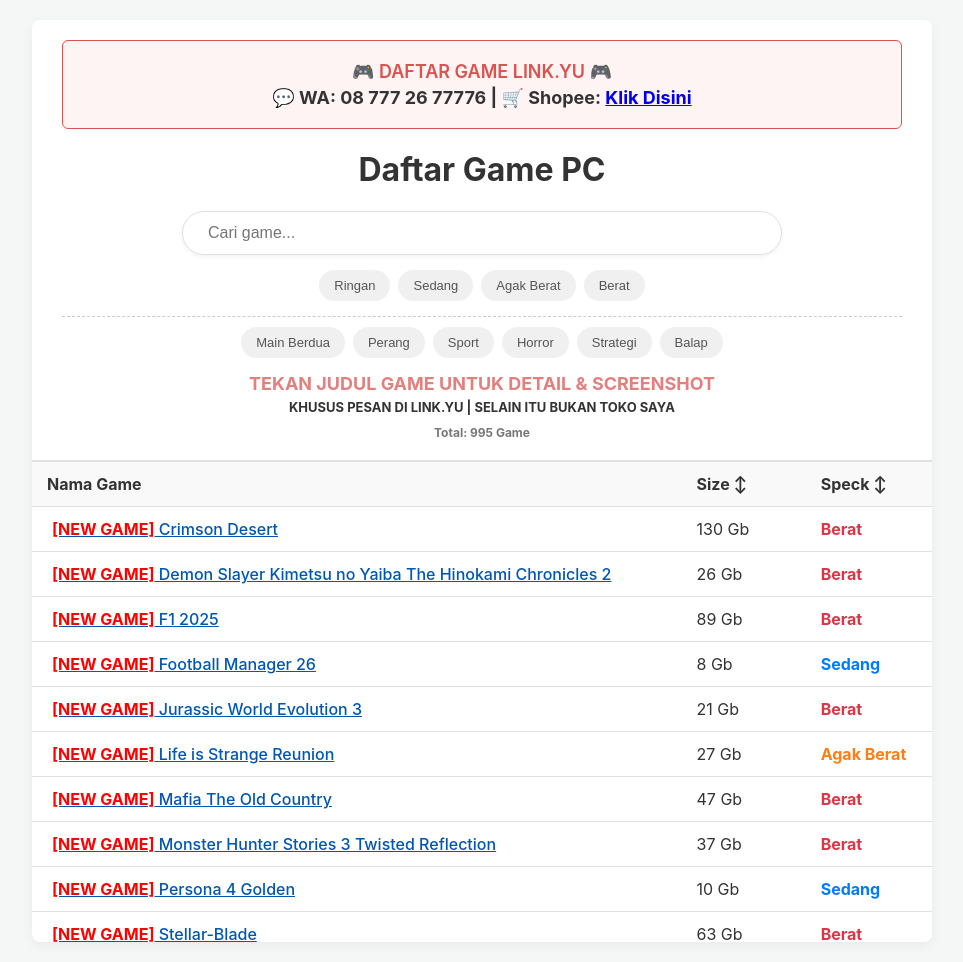
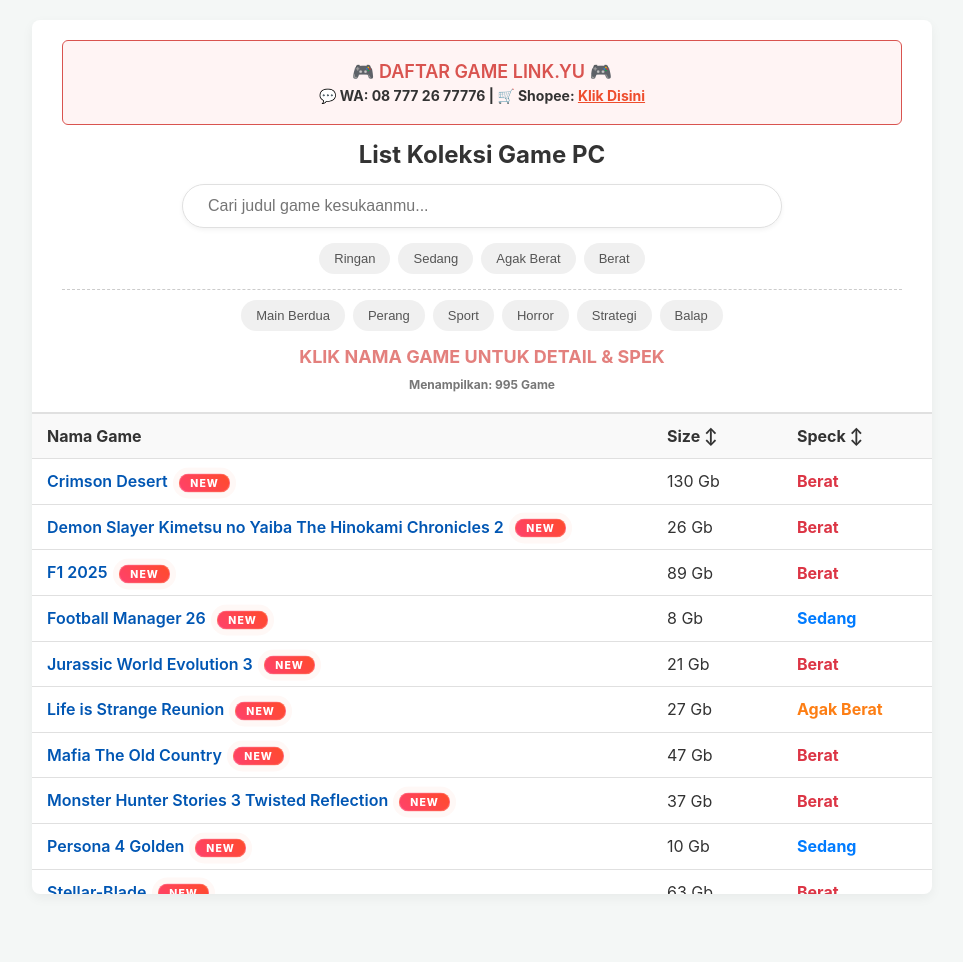
Before and after one commit to LINKYUU/LISTGAME, a plain HTML site: page index.html in a window 1280 px wide. Shown: the whole page, without its empty margins (158-1121 px from the left). After the commit the page ends 914 px from the top, so only its background shows below. Drawn offline with Linux system fonts and the light colour scheme.

Commit message:
Update index.html

```diff
--- a/index.html
+++ b/index.html
@@ -8,50 +8,76 @@
         body { font-family: -apple-system, BlinkMacSystemFont, "Segoe UI", Roboto, Helvetica, Arial, sans-serif; background-color: #f4f7f6; color: #333; margin: 0; padding: 20px; }
         .container { max-width: 900px; margin: 0 auto; background-color: #ffffff; border-radius: 8px; box-shadow: 0 4px 12px rgba(0,0,0,0.05); overflow: hidden; }
         header { padding: 20px 30px; border-bottom: 1px solid #e0e0e0; text-align: center; }
+
+        /* Notifikasi Atas */
         .special-notice { background-color: #fff4f4; border: 1px solid #d9534f; padding: 15px; margin-bottom: 15px; border-radius: 6px; }
         .special-notice p { margin: 5px 0; font-size: 18px; font-weight: 600; color: #d9534f; }
 
+        /* STYLE BADGE NEW GAME KEREN */
+        .new-game-badge {
+            background: linear-gradient(45deg, #ff416c, #ff4b2b);
+            color: white;
+            font-size: 10px;
+            font-weight: 800;
+            padding: 2px 10px;
+            border-radius: 50px;
+            margin-left: 8px;
+            text-transform: uppercase;
+            box-shadow: 0 2px 8px rgba(255, 75, 43, 0.4);
+            display: inline-block;
+            vertical-align: middle;
+            letter-spacing: 1px;
+            border: 1px solid rgba(255, 255, 255, 0.2);
+            animation: pulse-red 2s infinite;
+        }
+
+        @keyframes pulse-red {
+            0% { transform: scale(1); box-shadow: 0 0 0 0 rgba(255, 75, 43, 0.7); }
+            70% { transform: scale(1.05); box-shadow: 0 0 0 6px rgba(255, 75, 43, 0); }
+            100% { transform: scale(1); box-shadow: 0 0 0 0 rgba(255, 75, 43, 0); }
+        }
+
+        /* Modal & Slider */
         .modal { display: none; position: fixed; z-index: 1000; left: 0; top: 0; width: 100%; height: 100%; background: rgba(0,0,0,0.9); backdrop-filter: blur(5px); cursor: pointer; }
         .modal-content { background: white; margin: 2vh auto; width: 95%; max-width: 480px; border-radius: 15px; position: relative; max-height: 95vh; overflow-y: auto; cursor: default; }
         .close-btn { position: absolute; right: 15px; top: 10px; font-size: 35px; cursor: pointer; color: #fff; z-index: 1010; text-shadow: 0 0 10px #000; }
-
         .slider-container { position: relative; width: 100%; height: 280px; background: #000; border-top-left-radius: 15px; border-top-right-radius: 15px; overflow: hidden; }
         .slides { display: none; width: 100%; height: 100%; }
         .slides img { width: 100%; height: 100%; object-fit: cover; }
         .prev, .next { cursor: pointer; position: absolute; top: 50%; width: auto; padding: 16px; margin-top: -22px; color: white; font-weight: bold; font-size: 20px; background: rgba(0,0,0,0.3); transition: 0.3s; user-select: none; }
         .next { right: 0; }
 
+        /* Detail Game */
         .modal-body-padding { padding: 20px; text-align: left; }
         .req-text { background: #f8f9fa; padding: 15px; border-radius: 10px; font-size: 14px; line-height: 1.7; border-left: 5px solid #1a73e8; margin-bottom: 20px; min-height: 80px; }
         .gameplay-box { background: #000; border-radius: 10px; padding: 20px; text-align: center; }
         .btn-youtube { background: #d9534f; color: white; padding: 12px 20px; text-decoration: none; border-radius: 5px; font-weight: bold; display: inline-block; }
         .section-title { font-weight: bold; margin-bottom: 10px; display: block; color: #d9534f; border-bottom: 2px solid #eee; padding-bottom: 5px; }
 
+        /* Search & Filter */
         #searchInput { width: 100%; max-width: 600px; padding: 12px 25px; margin: 15px auto; font-size: 16px; border: 1px solid #e0e0e0; border-radius: 50px; box-sizing: border-box; display: block; outline: none; box-shadow: 0 2px 5px rgba(0,0,0,0.05); }
-
         #filterContainer, #genreFilterContainer { margin-top: 15px; display: flex; flex-wrap: wrap; justify-content: center; gap: 8px; }
         #genreFilterContainer { border-top: 1px dashed #ccc; padding-top: 10px; }
-        .filter-btn, .genre-btn { padding: 8px 15px; font-size: 13px; font-weight: 500; background-color: #f0f0f0; border: none; border-radius: 20px; cursor: pointer; color: #555; }
+        .filter-btn, .genre-btn { padding: 8px 15px; font-size: 13px; font-weight: 500; background-color: #f0f0f0; border: none; border-radius: 20px; cursor: pointer; color: #555; transition: 0.2s; }
         .filter-btn.active, .genre-btn.active { background-color: #333; color: white; }
 
         .instruction-box { text-align: center; margin: 15px 0 5px 0; }
         .instruction-text { display: block; font-weight: bold; color: #d9534f; font-size: 18px; animation: blink 1.5s linear infinite; }
         @keyframes blink { 50% { opacity: 0.6; } }
 
+        /* Table Style */
         .table-wrapper { max-height: 60vh; overflow-y: auto; border-top: 1px solid #e0e0e0; }
         #gameTable { width: 100%; border-collapse: collapse; }
         #gameTable th, #gameTable td { padding: 12px 15px; border-bottom: 1px solid #e0e0e0; text-align: left; }
         #gameTable th { background-color: #f9f9f9; position: sticky; top: 0; z-index: 1; cursor: pointer; user-select: none; }
-        #gameTable th:hover { background-color: #f0f0f0; }
+        #gameTable tr:hover { background-color: #fcfcfc; }
 
-        .clickable-name { color: #0056b3; cursor: pointer; text-decoration: underline; font-weight: 500; }
+        .clickable-name { color: #0056b3; cursor: pointer; text-decoration: none; font-weight: 600; }
+        .clickable-name:hover { text-decoration: underline; }
         .ket-ringan { color: #28a745; font-weight: bold; }
         .ket-sedang { color: #007bff; font-weight: bold; }
         .ket-agak-berat { color: #fd7e14; font-weight: bold; }
         .ket-berat { color: #dc3545; font-weight: bold; }
-
-        /* STYLE BARU UNTUK NEW GAME */
-        .new-game-label { color: red; font-weight: bold; margin-left: 5px; }
     </style>
 </head>
 <body>
@@ -60,10 +86,10 @@
     <header>
         <div class="special-notice">
             <p>🎮 DAFTAR GAME LINK.YU 🎮</p>
-            <p style="color:#333; font-weight:bold;">💬 WA: 08 777 26 77776 | 🛒 Shopee: <a href="https://id.shp.ee/QiepRVW" target="_blank">Klik Disini</a></p>
+            <p style="color:#333; font-weight:bold; font-size:14px;">💬 WA: 08 777 26 77776 | 🛒 Shopee: <a href="https://id.shp.ee/QiepRVW" target="_blank" style="color:#ee4d2d;">Klik Disini</a></p>
         </div>
-        <h1>Daftar Game PC</h1>
-        <input type="text" id="searchInput" placeholder="Cari game...">
+        <h1 style="margin:10px 0; font-size:24px;">List Koleksi Game PC</h1>
+        <input type="text" id="searchInput" placeholder="Cari judul game kesukaanmu...">
 
         <div id="filterContainer">
             <button class="filter-btn" data-filter="Ringan">Ringan</button>
@@ -82,8 +108,7 @@
         </div>
 
         <div class="instruction-box">
-            <span class="instruction-text">TEKAN JUDUL GAME UNTUK DETAIL & SCREENSHOT</span>
-            <span style="font-size: 13px; font-weight: bold; display: block; margin-top: 5px;">KHUSUS PESAN DI LINK.YU | SELAIN ITU BUKAN TOKO SAYA</span>
+            <span class="instruction-text">KLIK NAMA GAME UNTUK DETAIL & SPEK</span>
         </div>
 
         <div id="gameCount" style="text-align:center; color:#777; font-size:12px; margin-top:10px; font-weight:bold;"></div>
@@ -93,8 +118,8 @@
             <thead>
                 <tr>
                     <th>Nama Game</th>
-                    <th id="sizeHeader">Size ↕</th>
-                    <th id="specHeader">Speck ↕</th>
+                    <th id="sizeHeader" style="width:100px;">Size ↕</th>
+                    <th id="specHeader" style="width:120px;">Speck ↕</th>
                 </tr>
             </thead>
             <tbody id="gameListBody"></tbody>
@@ -110,12 +135,12 @@
             <a class="next" onclick="plusSlides(1, event)">&#10095;</a>
         </div>
         <div class="modal-body-padding">
-            <h3 id="modalTitle" style="margin:0 0 15px 0;">Memuat...</h3>
+            <h3 id="modalTitle" style="margin:0 0 15px 0; color:#333;">Memuat...</h3>
             <div id="modalBody" class="req-text">Mencari data...</div>
             <div id="gameplaySection" style="margin-top:20px;">
-                <span class="section-title">🎮 GAMEPLAY GAME :</span>
+                <span class="section-title">🎮 CUPLIKAN GAMEPLAY :</span>
                 <div class="gameplay-box">
-                    <a id="youtubeBtn" href="#" target="_blank" class="btn-youtube">▶ LIHAT GAMEPLAY DI YOUTUBE</a>
+                    <a id="youtubeBtn" href="#" target="_blank" class="btn-youtube">▶ LIHAT DI YOUTUBE</a>
                 </div>
             </div>
         </div>
@@ -143,10 +168,10 @@
 
     function getFallbackSpec(kat) {
         kat = (kat || "").toLowerCase();
-        if (kat.includes("ringan")) return `<b>Prosesor:</b> Core 2 Quad atau setara<br><b>RAM:</b> 4 GB RAM<br><b>VGA:</b> GT 730`;
-        if (kat.includes("sedang")) return `<b>Prosesor:</b> i3 Gen 5 / Ryzen 3<br><b>RAM:</b> 8 GB RAM<br><b>VGA:</b> GTX 750 Ti`;
-        if (kat.includes("agak berat")) return `<b>Prosesor:</b> i5 Gen 8 / Ryzen 5<br><b>RAM:</b> 8 GB RAM<br><b>VGA:</b> GTX 1050`;
-        return `<b>Prosesor:</b> i7 Gen 9 / Ryzen 7<br><b>RAM:</b> 16 GB RAM<br><b>VGA:</b> GTX 1660 / RX 580`;
+        if (kat.includes("ringan")) return `<b>Prosesor:</b> Core 2 Quad / i3 Gen 2<br><b>RAM:</b> 4 GB RAM<br><b>VGA:</b> GT 730 / Intel HD`;
+        if (kat.includes("sedang")) return `<b>Prosesor:</b> i3 Gen 6 / Ryzen 3<br><b>RAM:</b> 8 GB RAM<br><b>VGA:</b> GTX 750 Ti / RX 550`;
+        if (kat.includes("agak berat")) return `<b>Prosesor:</b> i5 Gen 8 / Ryzen 5<br><b>RAM:</b> 8-16 GB RAM<br><b>VGA:</b> GTX 1050 Ti / RX 570`;
+        return `<b>Prosesor:</b> i7 Gen 9 / Ryzen 7<br><b>RAM:</b> 16 GB RAM<br><b>VGA:</b> GTX 1660 Super / RTX Series`;
     }
 
     function getGameGenres(name) {
@@ -171,11 +196,11 @@
     function formatReq(text) {
         let clean = text.split(/Recommended:/i)[0].replace(/[®™]/g, '');
         let lines = [];
-        const targets = { "Processor": "Prosesor", "Memory": "RAM", "Graphics": "Kartu Grafis (VGA)", "OS": "Sistem Operasi (Windows)" };
+        const targets = { "Processor": "Prosesor", "Memory": "RAM", "Graphics": "VGA", "OS": "OS" };
         Object.keys(targets).forEach(k => {
             if(clean.includes(k + ":")) {
                 let d = clean.split(k + ":")[1].split("<br>")[0].split("DirectX")[0].split("Network")[0].split("Storage")[0].replace(/Additional Notes.*/gi, '').trim();
-                d = d.replace(/or higher/gi, 'atau lebih tinggi').replace(/or better/gi, 'atau lebih baik').replace(/or over/gi, 'atau keatas').replace(/available space/gi, 'ruang kosong').replace(/64bit|64-bit/gi, '64-bit').replace(/VRAM/gi, 'VRAM');
+                d = d.replace(/or higher/gi, '+').replace(/64bit|64-bit/gi, '64-bit');
                 lines.push(`<b>${targets[k]}:</b> ${d}`);
             }
         });
@@ -213,12 +238,12 @@
         const gameData = allGames.find(g => g.name === gameName);
         const kategori = gameData ? gameData.description : "Sedang";
 
-        // Bersihkan nama dari [NEW GAME] untuk pencarian API agar akurat
+        // Bersihkan nama untuk API
         const cleanName = gameName.replace(/\[NEW GAME\]/gi, '').trim();
 
-        title.textContent = gameName;
+        title.textContent = cleanName;
         modal.style.display = "block";
-        body.innerHTML = "Mencari data spesifikasi...";
+        body.innerHTML = "Sedang mengambil data spek...";
         slider.querySelectorAll('.slides').forEach(s => s.remove());
         ytBtn.href = `https://www.youtube.com/results?search_query=${encodeURIComponent(cleanName + " Gameplay PC No Commentary")}`;
 
@@ -284,7 +309,6 @@
             if (currentSpecFilter) {
                 f = f.filter(g => g.description.toLowerCase() === currentSpecFilter.toLowerCase());
             }
-
             if (currentGenreFilter) {
                 f = f.filter(g => g.genres.includes(currentGenreFilter));
             }
@@ -293,16 +317,21 @@
             f.forEach(g => {
                 const tr = document.createElement('tr');
 
-                // Pisahkan teks [NEW GAME] untuk diwarnai merah
+                // LOGIKA BADGE NEW GAME KEREN
                 let nameHtml = g.name;
                 if (nameHtml.includes("[NEW GAME]")) {
-                    nameHtml = nameHtml.replace(/\[NEW GAME\]/gi, '<span class="new-game-label">[NEW GAME]</span>');
+                    let clean = nameHtml.replace(/\[NEW GAME\]/gi, '').trim();
+                    nameHtml = `${clean} <span class="new-game-badge">NEW</span>`;
                 }
 
-                tr.innerHTML = `<td><span class="clickable-name" onclick="showSpec('${g.name}')">${nameHtml}</span></td><td>${g.size}</td><td class="ket-${g.description.toLowerCase().replace(' ', '-')}">${g.description}</td>`;
+                tr.innerHTML = `
+                    <td><span class="clickable-name" onclick="showSpec('${g.name}')">${nameHtml}</span></td>
+                    <td>${g.size}</td>
+                    <td class="ket-${g.description.toLowerCase().replace(' ', '-')}">${g.description}</td>
+                `;
                 tableBody.appendChild(tr);
             });
-            document.getElementById('gameCount').textContent = `Total: ${f.length} Game`;
+            document.getElementById('gameCount').textContent = `Menampilkan: ${f.length} Game`;
         }
 
         sizeHeader.onclick = () => {
```
